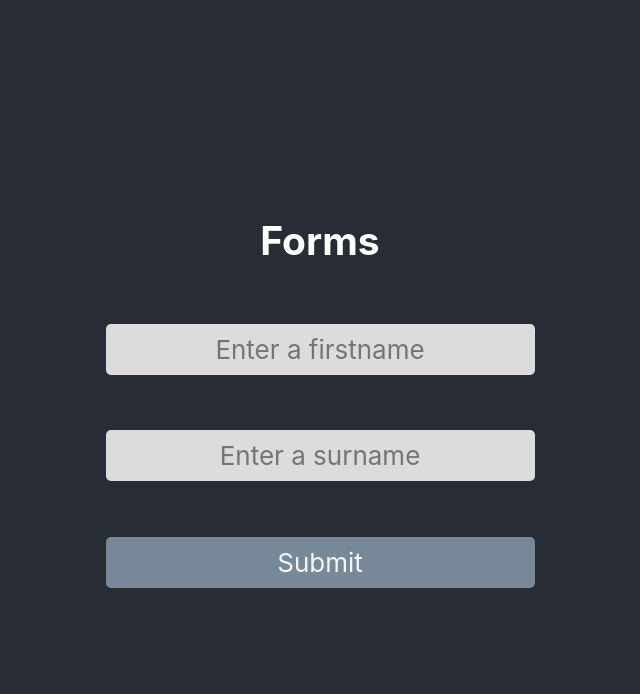
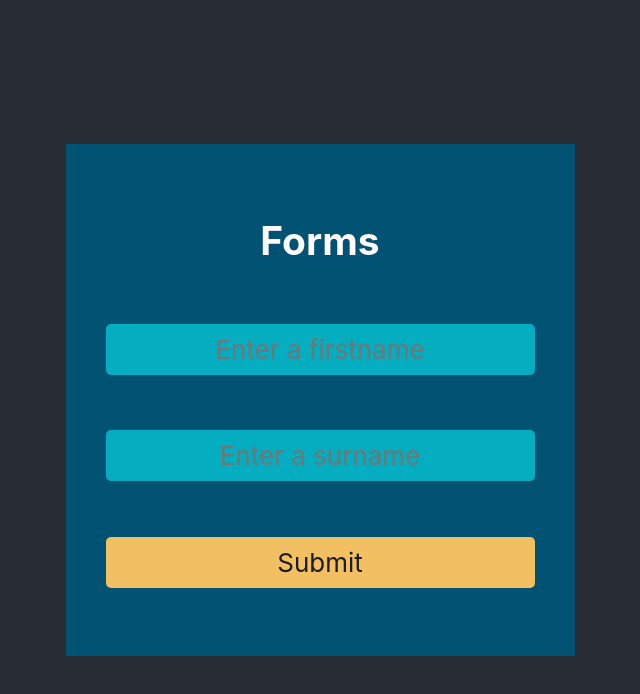
Before and after one commit to oscarval/GH_Kata_React, a React (Create React App) app: page / in a window 1280 px wide. Shown: the top 694 px of the page, without its empty margins (320-960 px from the left). Built offline with nearby package versions, Linux system fonts and the light colour scheme.

Commit message:
Add node-sass. Modify styleo to scss

```diff
--- a/package.json
+++ b/package.json
@@ -6,6 +6,7 @@
     "@testing-library/jest-dom": "^4.2.4",
     "@testing-library/react": "^9.5.0",
     "@testing-library/user-event": "^7.2.1",
+    "node-sass": "^4.14.0",
     "react": "^16.13.1",
     "react-dom": "^16.13.1",
     "react-scripts": "3.4.1"
--- /dev/null
+++ b/src/colors.scss
@@ -0,0 +1,7 @@
+$header: #fffefc;
+$text: #1c1b20;
+$primary: #025373;
+$secondary: #04adbf;
+$border: #66cdd9;
+$accept: #f2c063;
+$danger: #f294;
--- a/src/components/appForm/AppForm.css
+++ /dev/null
@@ -1,20 +0,0 @@
-
-.AppForm .form {
-  display: flex;
-  flex-direction: column;
-  min-height: 40vh;
-  justify-content: space-around;
-}
-
-.AppForm .form input {
-  all: unset;
-  padding:10px;
-  background-color: gainsboro;
-  border-radius: 5px;
-  color:black;
-}
-
-.AppForm .form input[type="submit"]{
-  background-color: lightslategray;
-  color: whitesmoke;
-}
--- a/src/components/appForm/AppForm.jsx
+++ b/src/components/appForm/AppForm.jsx
@@ -1,5 +1,5 @@
 import React, { useState } from "react";
-import "./AppForm.css";
+import "./AppForm.scss";
 
 const AppForm = () => {
   const handleChange = (event) => {
--- /dev/null
+++ b/src/components/appForm/AppForm.scss
@@ -0,0 +1,31 @@
+@import "../../colors.scss";
+
+.AppForm {
+  background-color: $primary;
+  padding: 5vh;
+  color: $text;
+
+  h2 {
+    color: $header;
+  }
+
+  .form {
+    display: flex;
+    flex-direction: column;
+    min-height: 40vh;
+    justify-content: space-around;
+
+    input {
+      all: unset;
+      padding: 10px;
+      background-color: $secondary;
+      border-radius: 5px;
+      color: $text;
+
+      &[type="submit"] {
+        background-color: $accept;
+        color: $text;
+      }
+    }
+  }
+}
```
Also changed, not shown: 1 other file (tests, documents, lock files or other folders).
